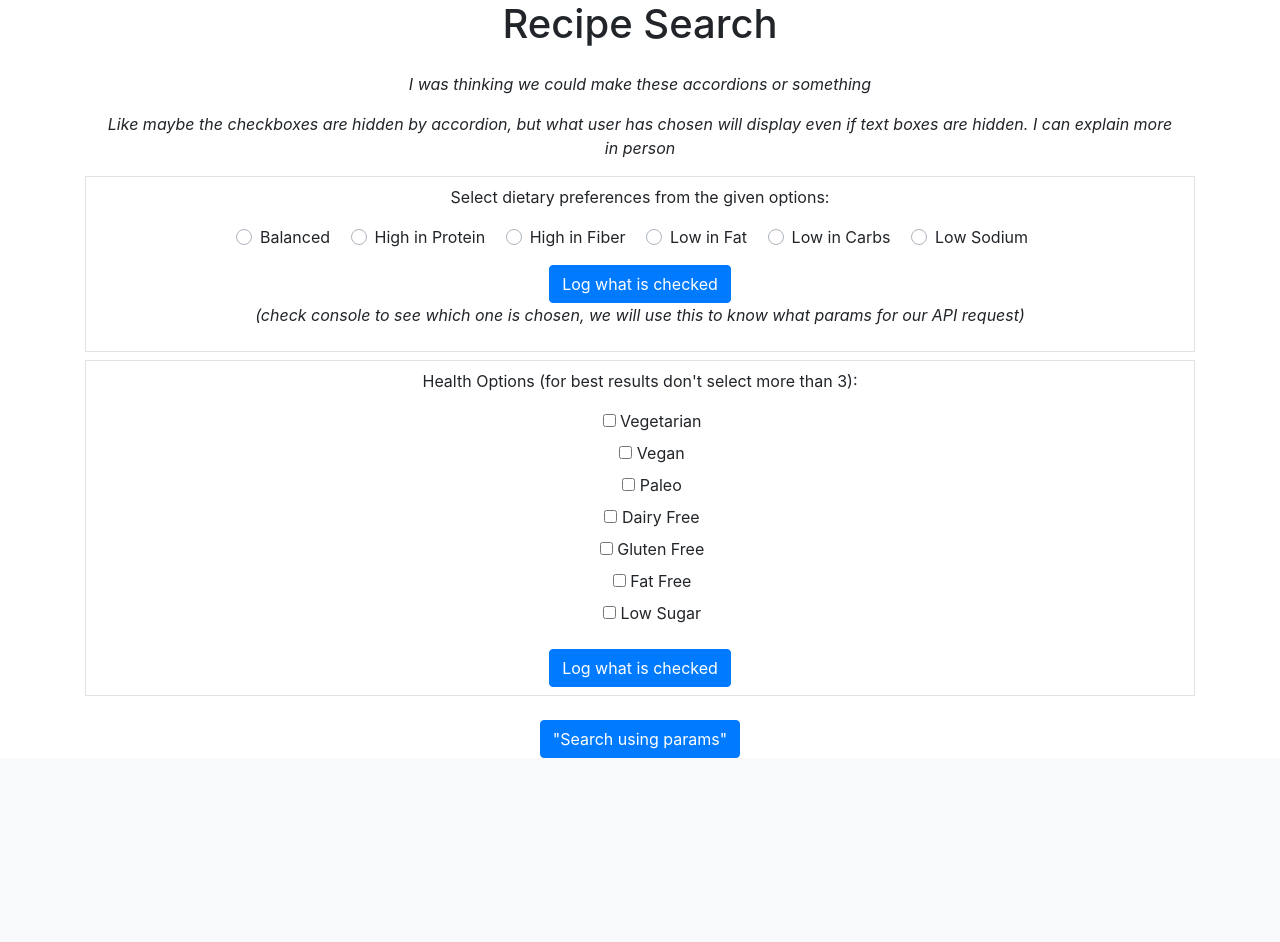
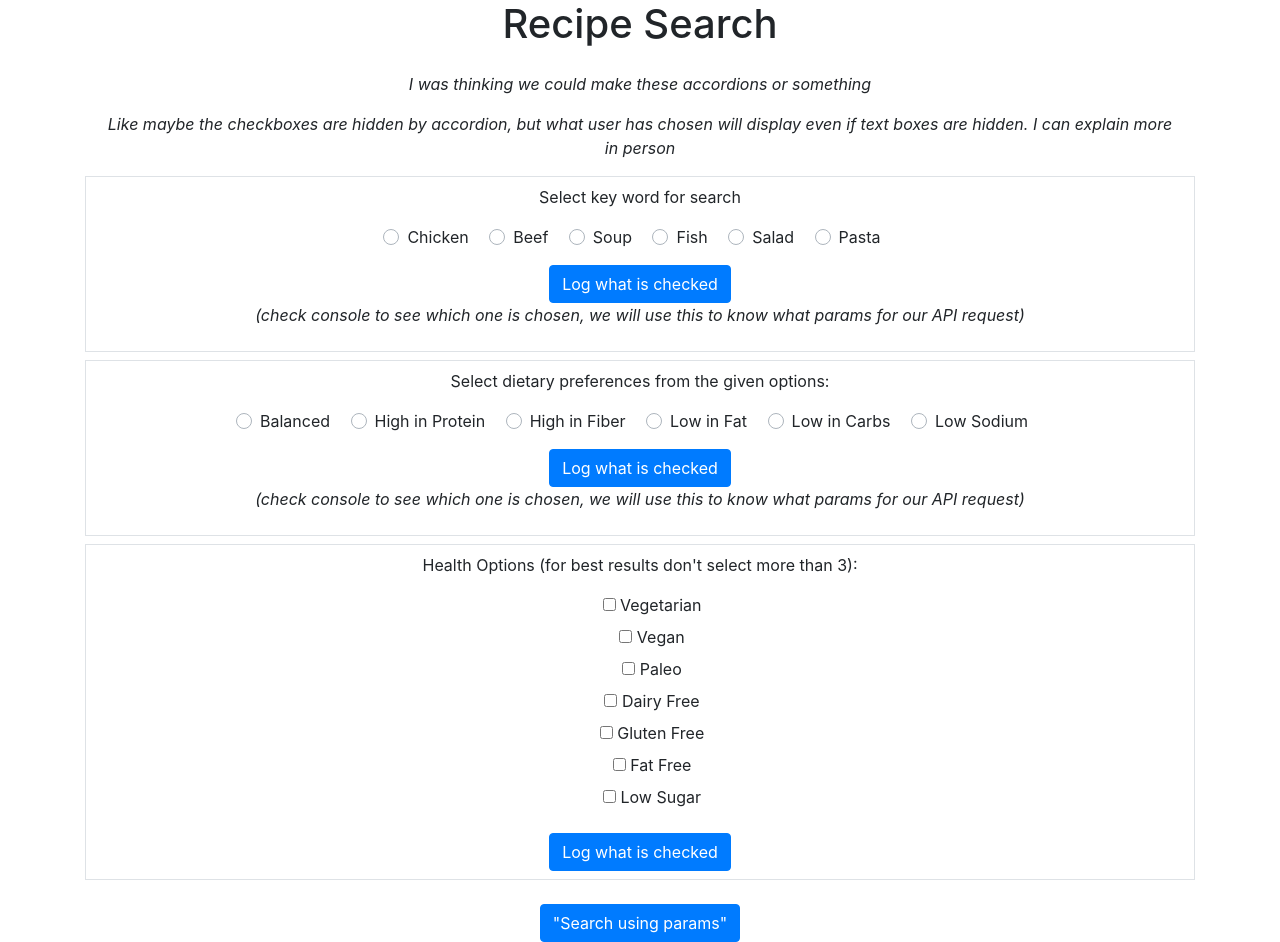
Before and after one commit to schoe14/Good-Cuisine, a Node server app: page /recipes in a window 1280 px wide. Shown: the part 62-1004 px from the top of the page. Before the commit the page ends 820 px from the top, so only its background shows below. Run offline with Node 20, Linux system fonts and the light colour scheme; some libraries are stand-ins or nearby versions.

Commit message:
Added key word to API search

```diff
--- a/public/js/recipe.js
+++ b/public/js/recipe.js
@@ -48,7 +48,7 @@ $(document).ready(function () {
       },
       {
          keyWord: "Pasta",
-         keyId: "Pasta"
+         keyId: "pasta"
       }
    ];
    healthLabelsArray= [
@@ -108,6 +108,17 @@ $(document).ready(function () {
    // <label for=${element.dietId}>${element.dietName}</label>
    // <br>
 
+   keyWordArray.forEach(function (element) {
+      let keyWord = /*html*/`
+      <div class="custom-control custom-radio custom-control-inline">
+         <input type="radio" class="custom-control-input keyWord" id=${element.keyId} name="keyRadio" value=${element.keyId}>
+         <label class="custom-control-label" for=${element.keyId}>${element.keyWord}</label>
+      </div>
+      `
+      $('.keyRadio').append(keyWord);
+
+   });
+
    dietNameArray.forEach(function (element) {
       let dietOptions = /*html*/`
       <div class="custom-control custom-radio custom-control-inline">
@@ -129,8 +140,14 @@ $(document).ready(function () {
 
    });
 
+   $('#checkKey').click(function () {
+      $('.keyWord').each(function() {
+         if ($(this).is(":checked")) {
+            console.log($(this).val());
+         }
+      });
+   });
    $('#checkDiet').click(function () {
-      let query = ""
       $('.diet').each(function() {
          if ($(this).is(":checked")) {
             console.log($(this).val());
@@ -148,9 +165,16 @@ $(document).ready(function () {
 
    $('#search').click(function () {
 
-      let health = []
-      let diet = []
+      let key = [];
+      let health = [];
+      let diet = [];
 
+      $('.keyWord').each(function () {
+         if ($(this).is(":checked")) {
+            var checkedValue = $(this).val()
+            key.push(checkedValue)
+         }
+      });
       $('.health').each(function () {
          if ($(this).is(":checked")) {
             var checkedValue = $(this).val()
@@ -164,17 +188,18 @@ $(document).ready(function () {
          }
       });
 
+      var keyWord = key[0];
       var healthLabels = "";
       health.forEach(function (i) {
          healthLabels += "&healthLabel=" + i
       })
 
-      var dietType = "&dietLabels=" + diet[0];
+      var dietType = "&diet=" + diet[0];
 
       let test = "vegan"
       let appId = "&app_id=587fc9a8";
       let APIKey = "&app_key=f056ebfd3a725524f2a06d2a64636a39";
-      let queryURL = "https://api.edamam.com/search?q=" + test + appId + APIKey + healthLabels + dietType;
+      let queryURL = "https://api.edamam.com/search?q=" + keyWord + appId + APIKey + healthLabels + dietType;
       console.log(queryURL)
       $.ajax({
          url: queryURL,
--- a/views/recipe-search.handlebars
+++ b/views/recipe-search.handlebars
@@ -3,6 +3,20 @@
    <p style="font-style: italic;">I was thinking we could make these accordions or something</p>
    <p style="font-style: italic;">Like maybe the checkboxes are hidden by accordion, but what user has chosen
       will display even if text boxes are hidden. I can explain more in person</p>
+   <div class="row my-2 border">
+      <div class="col-12 py-2">
+         <p>
+            Select key word for search
+            <!-- {{!-- Client side js will append diet options to dietCheckbox class --}} -->
+            <div class="keyRadio">
+            </div>
+            <!-- <div class="custom-control custom-checkbox dietCheckbox"></div> -->
+         </p>
+         <button type="button" class="btn btn-primary" id="checkKey">Log what is checked</button>
+         <p style="font-style: italic;">(check console to see which one is chosen, we will use this to know
+            what params for our API request)</p>
+      </div>
+   </div>
    <div class="row my-2 border">
       <div class="col-12 py-2">
          <p>
```
